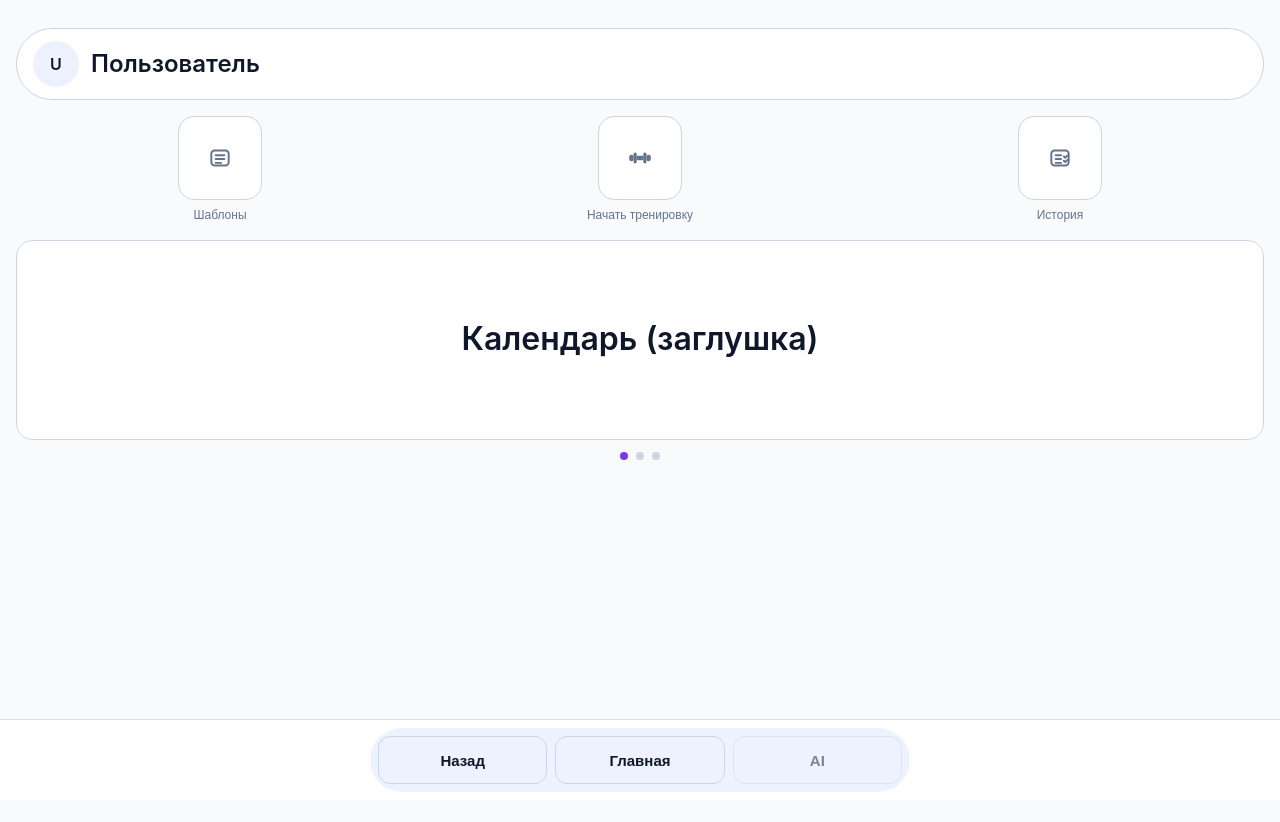
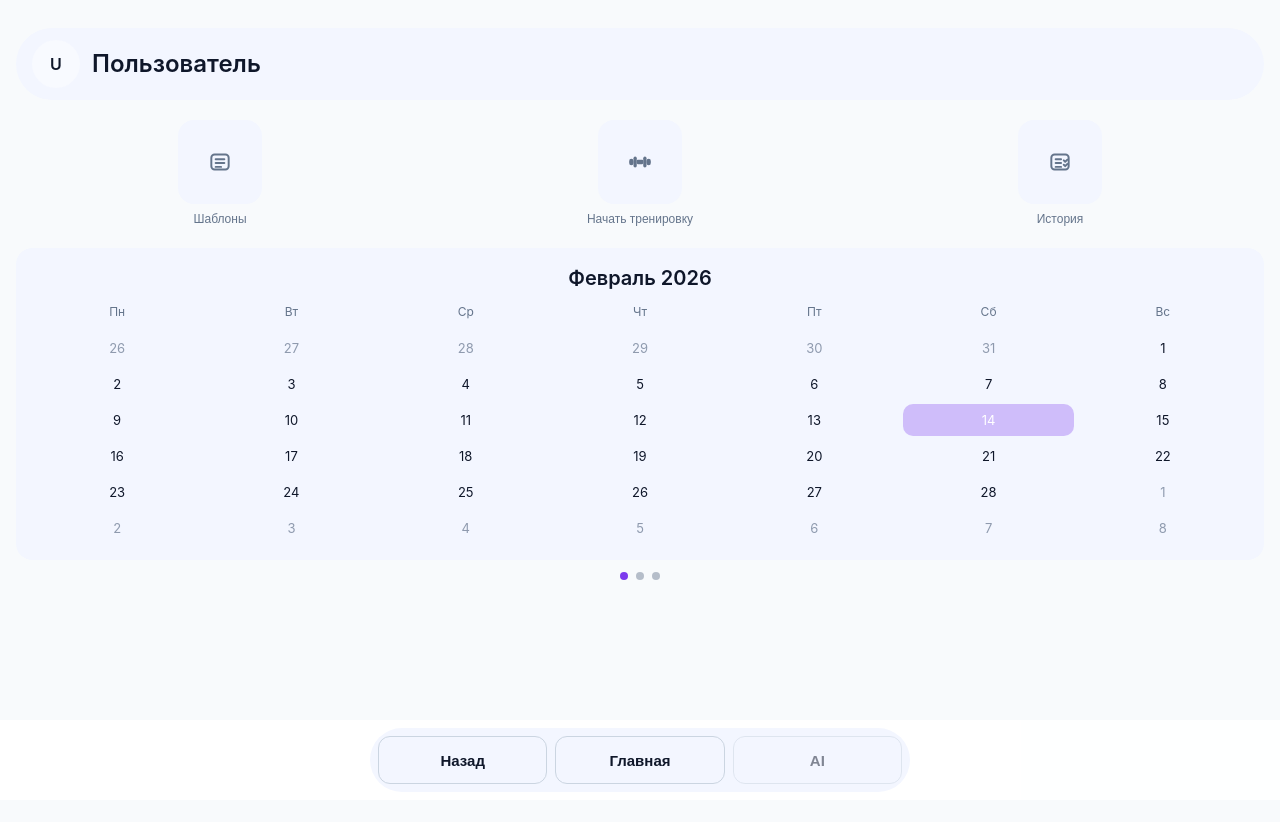
Before and after one commit to Vlad1m8r/dsport-ui, a React (Vite) app: page / in a window 1280 px wide. Shown: the top 822 px of the page. Built offline with nearby package versions, Linux system fonts and the light colour scheme.

Commit message:
D4.1: реальный календарь и мягкая темная стилистика Home

```diff
--- a/src/widgets/home/HomeSlider.tsx
+++ b/src/widgets/home/HomeSlider.tsx
@@ -1,4 +1,5 @@
 import {
+  useMemo,
   useRef,
   useState,
   type CSSProperties,
@@ -7,11 +8,81 @@ import {
   type TouchEvent,
 } from "react";
 
+type CalendarDay = {
+  dayNumber: number;
+  isCurrentMonth: boolean;
+  isToday: boolean;
+};
+
 const LAST_SLIDE_INDEX = 2;
+const WEEK_DAYS: string[] = ["Пн", "Вт", "Ср", "Чт", "Пт", "Сб", "Вс"];
+const MONTHS_RU: string[] = [
+  "Январь",
+  "Февраль",
+  "Март",
+  "Апрель",
+  "Май",
+  "Июнь",
+  "Июль",
+  "Август",
+  "Сентябрь",
+  "Октябрь",
+  "Ноябрь",
+  "Декабрь",
+];
+
+const toMondayFirstIndex = (day: number): number => {
+  if (day === 0) {
+    return 6;
+  }
+
+  return day - 1;
+};
+
+const buildCalendarGrid = (currentDate: Date): CalendarDay[] => {
+  const year = currentDate.getFullYear();
+  const month = currentDate.getMonth();
+  const todayDate = currentDate.getDate();
+
+  const firstDayOfMonth = new Date(year, month, 1);
+  const firstWeekdayIndex = toMondayFirstIndex(firstDayOfMonth.getDay());
+  const daysInMonth = new Date(year, month + 1, 0).getDate();
+  const daysInPreviousMonth = new Date(year, month, 0).getDate();
+
+  const totalCells = 42;
+  const days: CalendarDay[] = [];
+
+  for (let index = 0; index < totalCells; index += 1) {
+    if (index < firstWeekdayIndex) {
+      const dayNumber = daysInPreviousMonth - firstWeekdayIndex + index + 1;
+      days.push({ dayNumber, isCurrentMonth: false, isToday: false });
+      continue;
+    }
+
+    const monthDay = index - firstWeekdayIndex + 1;
+
+    if (monthDay > daysInMonth) {
+      days.push({ dayNumber: monthDay - daysInMonth, isCurrentMonth: false, isToday: false });
+      continue;
+    }
+
+    days.push({
+      dayNumber: monthDay,
+      isCurrentMonth: true,
+      isToday: monthDay === todayDate,
+    });
+  }
+
+  return days;
+};
 
 export const HomeSlider = (): ReactElement => {
   const [index, setIndex] = useState<number>(0);
   const startXRef = useRef<number | null>(null);
+
+  const now = useMemo<Date>(() => new Date(), []);
+  const monthLabel = `${MONTHS_RU[now.getMonth()]} ${now.getFullYear()}`;
+  const calendarDays = useMemo<CalendarDay[]>(() => buildCalendarGrid(now), [now]);
 
   const handleSwipe = (deltaX: number): void => {
     if (Math.abs(deltaX) <= 40) {
@@ -72,9 +143,34 @@ export const HomeSlider = (): ReactElement => {
         onTouchEnd={onTouchEnd}
       >
         <div className="home-slider__track" style={trackStyle}>
-          <article className="home-slider__slide">Календарь (заглушка)</article>
-          <article className="home-slider__slide">В разработке</article>
-          <article className="home-slider__slide">В разработке</article>
+          <article className="home-slider__slide home-slider__slide--calendar">
+            <header className="home-calendar__header">
+              <h2 className="home-calendar__title">{monthLabel}</h2>
+            </header>
+            <div className="home-calendar__weekdays" aria-hidden>
+              {WEEK_DAYS.map((weekDay) => (
+                <span key={weekDay} className="home-calendar__weekday">
+                  {weekDay}
+                </span>
+              ))}
+            </div>
+            <div className="home-calendar__grid" role="grid" aria-label={`Календарь: ${monthLabel}`}>
+              {calendarDays.map((day, dayIndex) => (
+                <span
+                  key={`${day.dayNumber}-${dayIndex}`}
+                  className={`home-calendar__cell ${
+                    day.isCurrentMonth ? "" : "home-calendar__cell--outside"
+                  } ${day.isToday ? "home-calendar__cell--today" : ""}`}
+                  role="gridcell"
+                  aria-current={day.isToday ? "date" : undefined}
+                >
+                  {day.dayNumber}
+                </span>
+              ))}
+            </div>
+          </article>
+          <article className="home-slider__slide home-slider__slide--stub">В разработке</article>
+          <article className="home-slider__slide home-slider__slide--stub">В разработке</article>
         </div>
       </div>
       <div className="home-slider__dots" aria-hidden>
--- a/src/widgets/home/home.css
+++ b/src/widgets/home/home.css
@@ -1,9 +1,9 @@
 .home-page {
   display: flex;
   flex-direction: column;
-  gap: var(--space-4);
+  gap: var(--space-5);
   padding-top: calc(var(--content-top) + var(--space-3));
-  padding-bottom: calc(72px + var(--safe-bottom) + var(--space-3));
+  padding-bottom: calc(104px + var(--safe-bottom) + var(--space-4));
 }
 
 .home-user-header {
@@ -12,14 +12,13 @@
   gap: var(--space-3);
   padding: var(--space-3) var(--space-4);
   border-radius: var(--radius-pill);
-  background: var(--surface);
-  border: 1px solid var(--border);
+  background: color-mix(in srgb, var(--surface-2) 68%, var(--surface));
 }
 
 .home-user-header__avatar,
 .home-user-header__avatar-image {
-  width: 46px;
-  height: 46px;
+  width: 48px;
+  height: 48px;
   border-radius: var(--radius-pill);
 }
 
@@ -27,7 +26,7 @@
   display: inline-flex;
   align-items: center;
   justify-content: center;
-  background: var(--surface-2);
+  background: color-mix(in srgb, var(--surface) 60%, var(--surface-2));
   color: var(--text);
   font-size: 16px;
   font-weight: 600;
@@ -63,8 +62,7 @@
   width: 84px;
   aspect-ratio: 1;
   border-radius: var(--radius-xl);
-  background: var(--surface);
-  border: 1px solid var(--border);
+  background: color-mix(in srgb, var(--surface-2) 72%, var(--surface));
   display: flex;
   align-items: center;
   justify-content: center;
@@ -126,23 +124,70 @@
 }
 
 .home-slider__slide {
-  min-height: 200px;
+  min-height: 280px;
+  border-radius: var(--radius-xl);
+  background: color-mix(in srgb, var(--surface-2) 70%, var(--surface));
+  color: var(--text);
+  padding: var(--space-4);
+}
+
+.home-slider__slide--calendar {
+  display: flex;
+  flex-direction: column;
+  gap: var(--space-3);
+}
+
+.home-calendar__header {
+  display: flex;
+  justify-content: center;
+}
+
+.home-calendar__title {
+  margin: 0;
+  font-size: 20px;
+  font-weight: 600;
+  color: var(--text);
+}
+
+.home-calendar__weekdays,
+.home-calendar__grid {
+  display: grid;
+  grid-template-columns: repeat(7, minmax(0, 1fr));
+  gap: var(--space-1);
+}
+
+.home-calendar__weekday {
+  font-size: 12px;
+  text-align: center;
+  color: var(--text-muted);
+}
+
+.home-calendar__cell {
+  min-height: 32px;
+  display: inline-flex;
+  align-items: center;
+  justify-content: center;
+  font-size: 13px;
+  color: var(--text);
+  border-radius: var(--radius-md);
+}
+
+.home-calendar__cell--outside {
+  color: color-mix(in srgb, var(--text-muted) 70%, transparent);
+}
+
+.home-calendar__cell--today {
+  background: color-mix(in srgb, var(--accent) 30%, transparent);
+  color: var(--accent-contrast);
+}
+
+.home-slider__slide--stub {
+  min-height: 280px;
   display: flex;
   align-items: center;
   justify-content: center;
-  border: 1px solid var(--border);
-  border-radius: var(--radius-xl);
-  background: var(--surface);
-  font-size: 32px;
+  font-size: 28px;
   font-weight: 600;
-  text-align: center;
-  color: var(--text);
-  padding: var(--space-6);
-}
-
-.home-slider__slide-sub {
-  font-size: 14px;
-  color: var(--text-muted);
 }
 
 .home-slider__dots {
@@ -155,7 +200,7 @@
   width: 8px;
   height: 8px;
   border-radius: var(--radius-pill);
-  background: var(--border);
+  background: color-mix(in srgb, var(--text-muted) 45%, transparent);
 }
 
 .home-slider__dot--active {
@@ -169,8 +214,7 @@
   bottom: 0;
   z-index: 30;
   padding: var(--space-2) var(--space-4) calc(var(--safe-bottom) + var(--space-2));
-  background: color-mix(in srgb, var(--surface) 90%, transparent);
-  border-top: 1px solid color-mix(in srgb, var(--border) 70%, transparent);
+  background: color-mix(in srgb, var(--surface) 92%, transparent);
 }
 
 .footer-nav__inner {
@@ -181,7 +225,7 @@
   gap: var(--space-2);
   padding: var(--space-2);
   border-radius: var(--radius-pill);
-  background: var(--surface-2);
+  background: color-mix(in srgb, var(--surface-2) 72%, var(--surface));
 }
 
 .footer-nav__button {
```
Also changed, not shown: 2 other files (tests, documents, lock files or other folders).
